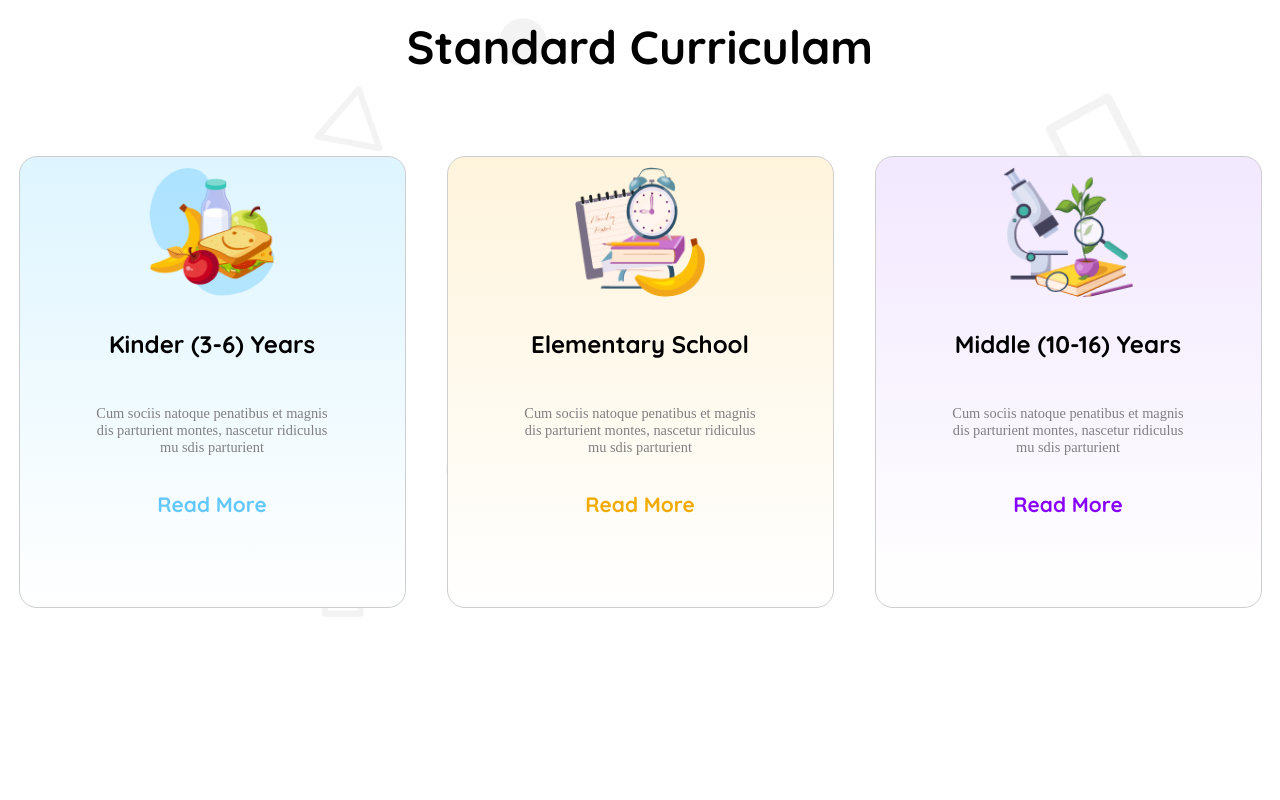
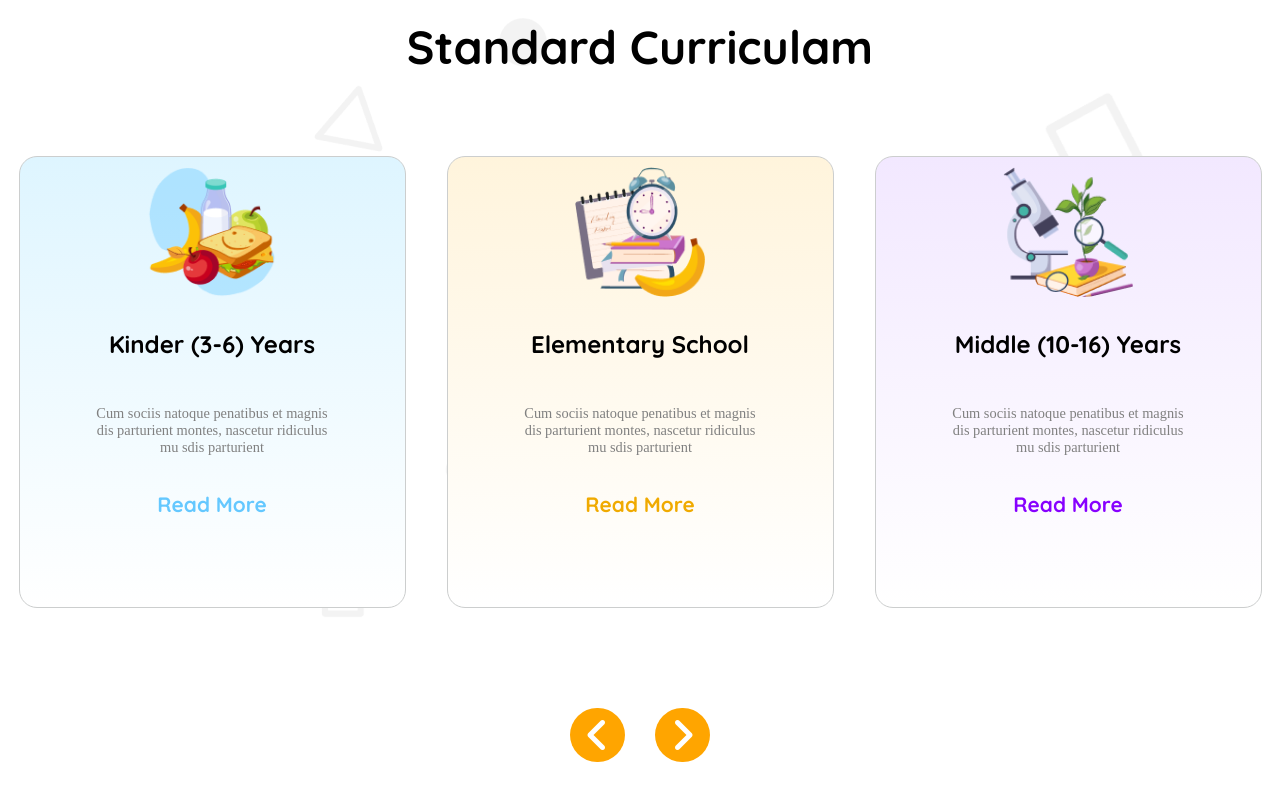
Before and after one commit to DevAbidHasan/B11-A2-Kids-School, a plain HTML site: page index.html in a window 1280 px wide. Shown: the part 735-1535 px from the top of the page. Before the commit the page ends 1439 px from the top, so only its background shows below. Drawn offline with Linux system fonts and the light colour scheme.

Commit message:
added left and right arrow icons

```diff
--- a/index.html
+++ b/index.html
@@ -5,6 +5,7 @@
     <meta name="viewport" content="width=device-width, initial-scale=1.0">
     <title>Kids School</title>
     <link rel="stylesheet" href="styles/style.css">
+    <link rel="stylesheet" href="https://cdnjs.cloudflare.com/ajax/libs/font-awesome/6.7.2/css/all.min.css" integrity="sha512-Evv84Mr4kqVGRNSgIGL/F/aIDqQb7xQ2vcrdIwxfjThSH8CSR7PBEakCr51Ck+w+/U6swU2Im1vVX0SVk9ABhg==" crossorigin="anonymous" referrerpolicy="no-referrer" />
 </head>
 <body>
     <header class="quicksand-font header">
@@ -79,10 +80,10 @@
                     </div>
                 </div>
         </section>
-        <section class="two-icons">
-            <div><img src="a" alt=""></div>
-            <div><img src="" alt=""></div>
-        </section>
+        <div class="two-icons">
+            <i class="fa-solid fa-angle-left"></i>
+            <i class="fa-solid fa-angle-right"></i>
+        </div>
     </main>
 </body>
 </html>
--- a/styles/style.css
+++ b/styles/style.css
@@ -241,3 +241,30 @@
     font-size: 1.5rem;
     font-weight: 700;
 }
+/* two icons design */
+.two-icons{
+    display: flex;
+    gap: 30px;
+    justify-content: center;
+    margin: 50px auto 60px;
+}
+.fa-angle-left{
+    font-size: 40px;
+}
+.fa-angle-right{
+    font-size: 40px;
+
+}
+.fa-solid{
+    background-color: orange;
+    color: white;
+    /* background-size: cover; */
+    padding: 7px 15px;
+    border-radius: 50px;
+}
+.fa-solid:hover{
+    /* transition: 0.5s; */
+    color: rgb(15, 14, 14);
+    background-color: #09b2fb;
+    cursor: pointer;
+}
```
